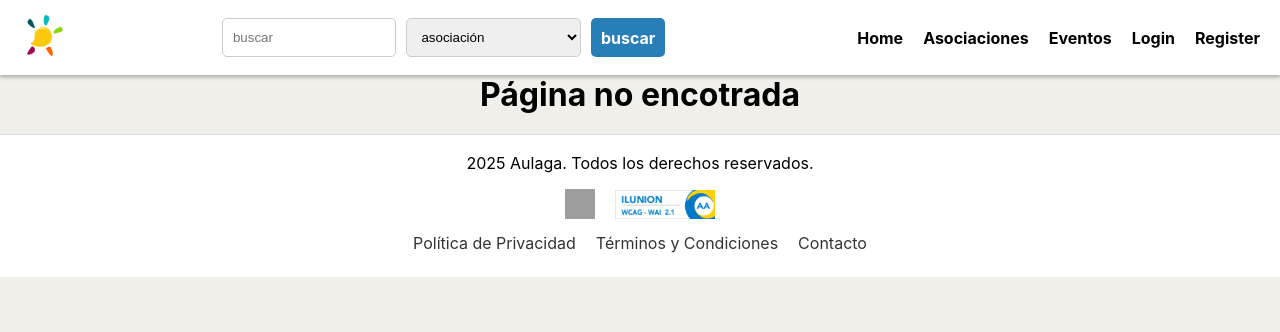
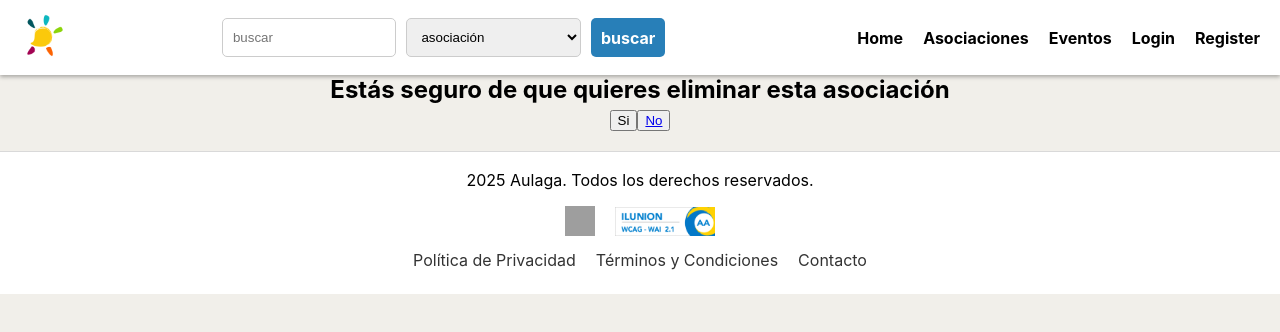
Before and after one commit to WACHIDADUCK/platitaFront, a React (Vite) app: page /asociacion/borrar/1 in a window 1280 px wide. Shown: the top 332 px of the page. Built offline with nearby package versions, Linux system fonts and the light colour scheme; no server answers; grey boxes are pictures that could not be loaded.

Commit message:
Borrar asociación implementado

```diff
--- a/src/App.jsx
+++ b/src/App.jsx
@@ -14,6 +14,7 @@ import Evento from './pages/Eventos/Evento';
 import CrearEvento from './pages/Eventos/CrearEvento';
 import CambiarEvento from './pages/Eventos/CambiarEvento';
 import BorrarEvento from './pages/Eventos/BorrarEvento';
+import BorrarAsociacion from './pages/BorrarAsociacion';
 import EditarAsociacion from './pages/EditarAsociacion';
 import NotFound from './pages/NotFound';
 import Admin from './pages/Admin';
@@ -32,6 +33,7 @@ function App() {
               <Route path='/asociaciones' element={<Asociaciones />} />
               <Route path='/asociacion/:id' element={<Asociacion />} />
               <Route path='/asociacion/editar/:id' element={<EditarAsociacion />} />
+              <Route path='/asociacion/borrar/:id' element={<BorrarAsociacion />} />
               <Route path='/crear_evento' element={<CrearEvento />} />
               <Route path='/cambiar_evento/:id' element={<CambiarEvento />} />
               <Route path='/borrar_evento/:id' element={<BorrarEvento />} />
--- a/src/components/Navbar.jsx
+++ b/src/components/Navbar.jsx
@@ -8,7 +8,7 @@ export default function Navbar() {
     const [busqueda, setBusqueda] = useState("");
     const [tipoBuesqueda, setTipoBusqueda] = useState("asociacion");
     const user = JSON.parse(sessionStorage.getItem('user')) || {};
-    const idUser = user ? user.id : null;
+    //const idUser = user ? user.id : null;
 
     useEffect(() => {
         const user = JSON.parse(sessionStorage.getItem('user'));
--- a/src/pages/Admin.jsx
+++ b/src/pages/Admin.jsx
@@ -1,5 +1,5 @@
 import { useEffect, useState } from "react";
-import { Link, useParams } from "react-router-dom";
+import { Link } from "react-router-dom";
 import '../styles/asociaciones.css';
 import { format } from 'date-fns';
 import { useProvider } from '../providers/ContextProvider';
@@ -13,7 +13,6 @@ export default function Admin() {
     const user = JSON.parse(sessionStorage.getItem('user'));
     const idUser = user ? user.id : null;
 
-    const id = useParams().id;
     useEffect(() => {
         if (state?.asociaciones) setAsociaciones(state.asociaciones);
     }, [state]);
@@ -40,10 +39,10 @@ export default function Admin() {
                             <td>{asociacion.nombre}</td>
                             <td>{asociacion.email}</td>
                             <td>{asociacion.contacto}</td>
-                            <td>{asociacion.acreditado ? "SI" : "NO"} {asociacion.acreditado ? <button className="btn btn-delete">Desacreditar</button> : <button  className="btn btn-edit">Acreditar</button>}</td>
+                            <td>{asociacion.acreditado ? "SI" : "NO"} {asociacion.acreditado ? <button className="btn btn-delete">Desacreditar</button> : <button className="btn btn-edit">Acreditar</button>}</td>
                             <td className="actions">
-                                <Link to={`/editar_asociacion/${asociacion.id}`} className="btn btn-edit">Editar</Link>
-                                <button className="btn btn-delete">Eliminar</button>
+                                <Link to={`/asociacion/editar/${asociacion.id}`} className="btn btn-edit">Editar</Link>
+                                <Link to={`/asociacion/borrar/${asociacion.id}`} className="btn btn-delete">Eliminar</Link>
                             </td>
                         </tr>
                     ))}
--- /dev/null
+++ b/src/pages/BorrarAsociacion.jsx
@@ -0,0 +1,34 @@
+import axios from "../hooks/axios";
+import { Link, useParams } from "react-router-dom";
+
+const BorrarAsociacion = () => {
+    const params = useParams();
+    const user = JSON.parse(sessionStorage.getItem('user'));
+    const idUser = user ? user.id : null;
+
+    const eliminar = async () => {
+        try {
+            await axios.get("/sanctum/csrf-cookie");
+            await axios.delete(`/api/asociacion/${params.id}`)
+            alert("Asociación eliminado correctamente");
+            window.location.href = '/asociaciones';
+        } catch (error) {
+            console.error("Error creando la asociación:", error);
+        }
+    }
+
+    return (
+        <>
+            <h2>Estás seguro de que quieres eliminar esta asociación</h2>
+            <div>
+                <button type="button" onClick={eliminar}>Si</button>
+                <button type="button">
+                    <Link to="/asociaciones">No</Link>
+                </button>
+            </div>
+
+        </>
+    );
+}
+
+export default BorrarAsociacion;
```
